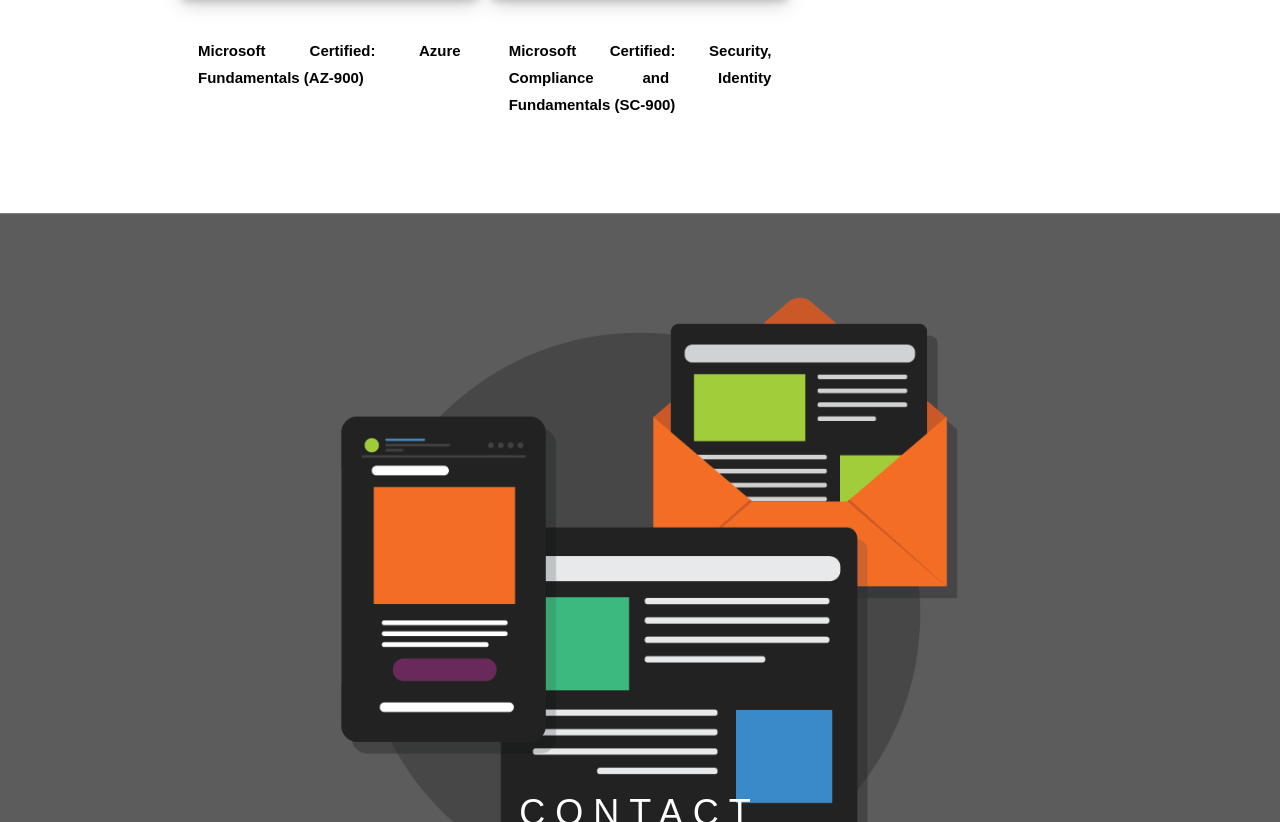
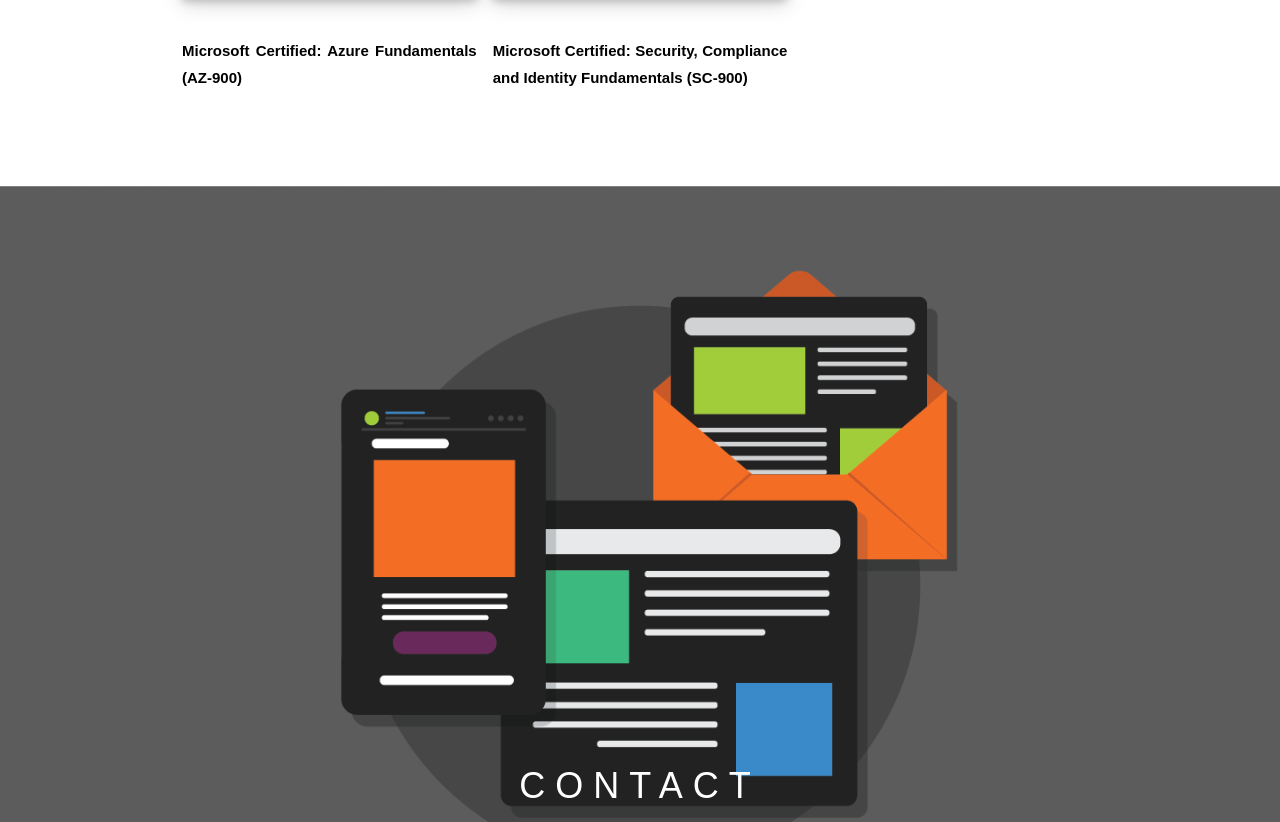
Before and after one commit to vaibhav-ace/vaibhav-ace.github.io, a plain HTML site: page index.html in a window 1280 px wide. Shown: the part 8998-9820 px from the top of the page. Drawn offline with nearby package versions, Linux system fonts and the light colour scheme.

Commit message:
Update index.html

```diff
--- a/index.html
+++ b/index.html
@@ -276,15 +276,15 @@
       <a href="https://www.credly.com/badges/fea2dd63-de91-4130-ac14-3acd5a79e724/public_url" target="_blank">
         <img src="/images/microsoft.png" alt="Microsoft Certified" style="width:100%" class="shadow">
       </a>
-      <div class="w3-container w3-white">
+      <div class="centre_aligned" class="w3-container w3-white">
         <p><b>Microsoft Certified: Azure Fundamentals (AZ-900)</b></p>
       </div>
     </div>
-    <div class="w3-third w3-container w3-margin-bottom">
+    <div  class="w3-third w3-container w3-margin-bottom">
       <a href="https://www.credly.com/badges/17590986-4607-4fc0-accb-5ea47246de15/public_url" target="_blank">
         <img src="images/microsoft.png" alt="Microsoft Certified" style="width:100%" class="shadow">
       </a>
-      <div class="w3-container w3-white">
+      <div class="centre_aligned" class="w3-container w3-white">
         <p><b>Microsoft Certified: Security, Compliance and Identity Fundamentals (SC-900)</b></p>
       </div>
     </div>
```
